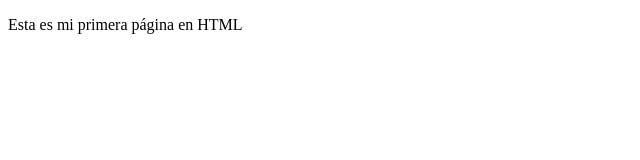
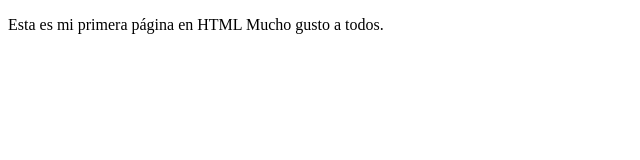
Before and after one commit to DaytonSol/ProyectoFinal, a plain HTML site: page index.html in a window 1280 px wide. Shown: the whole page, without its empty margins (0-640 px from the left). Drawn offline with Linux system fonts and the light colour scheme.

```diff
--- a/index.html
+++ b/index.html
@@ -9,6 +9,8 @@
 <body>
     <p>
         Esta es mi primera página en HTML
+
+        Mucho gusto a todos.
     </p>
 </body>
 </html>
```
